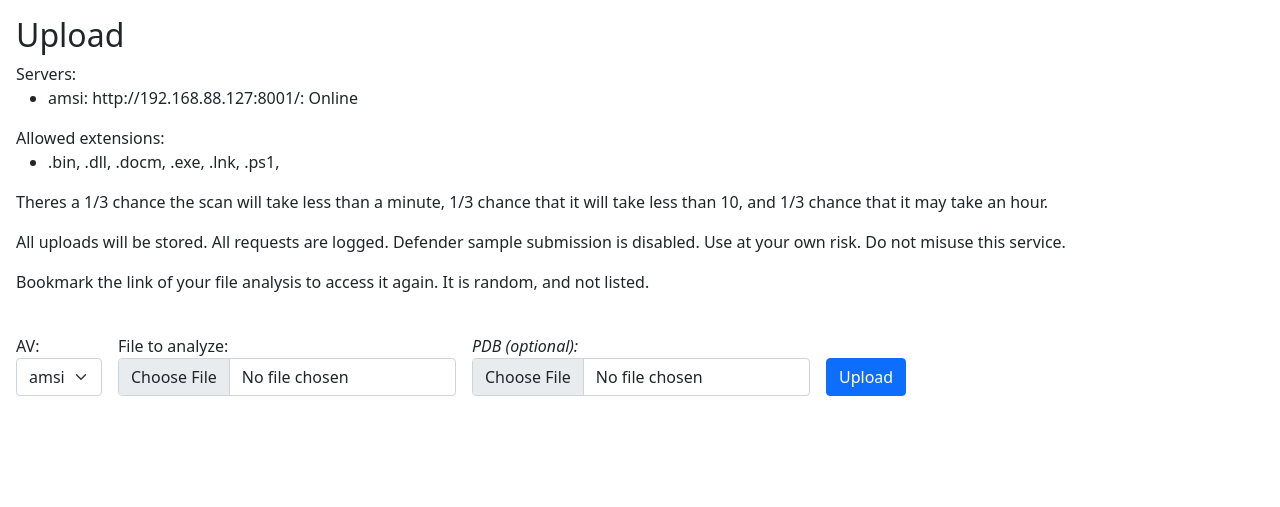
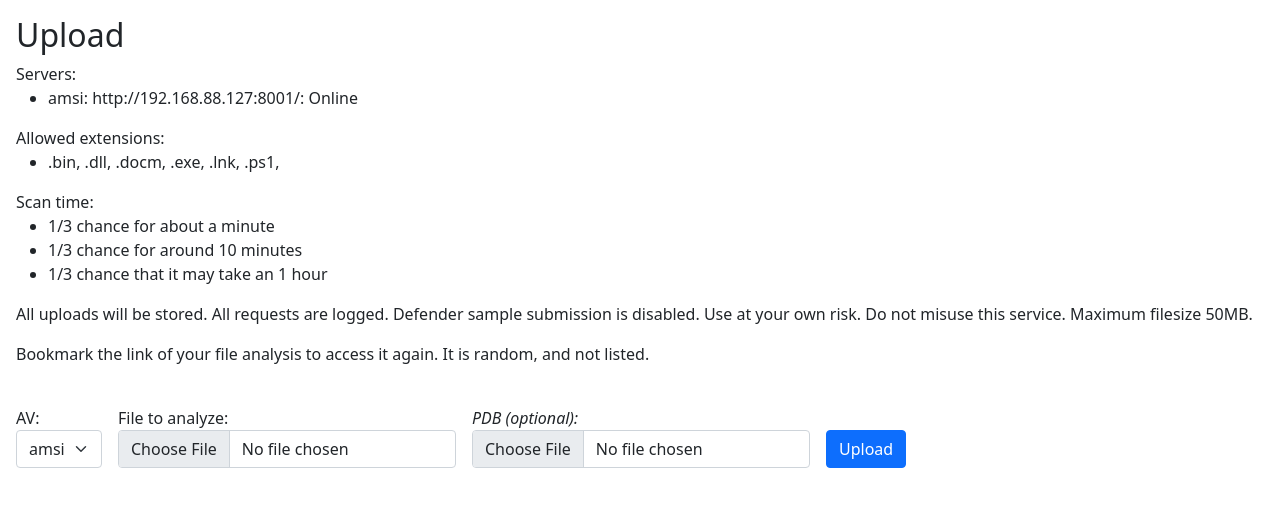
Before and after one commit to dobin/avred, a Flask app: page /upload in a window 1280 px wide. Shown: the part 56-563 px from the top of the page. Run offline with Flask 3, Linux system fonts and the light colour scheme; data that the repository does not hold is empty; some libraries are stand-ins or nearby versions.

Commit message:
fix: maximum upload filesize

```diff
--- a/app/templates/index.html
+++ b/app/templates/index.html
@@ -21,7 +21,8 @@
 
     <p>Supported formats:
       <ul>
-        <li>.exe (PE or .NET)</li>
+        <li>.exe native code</li>
+        <li>.exe .NET IL</li>
         <li>.docm</li>
         <li>.ps1</li>
       </ul>
--- a/app/templates/upload.html
+++ b/app/templates/upload.html
@@ -26,16 +26,18 @@
     </li>
   </ul>
 
-  <p>
-    Theres a 1/3 chance the scan will take less than a minute,
-    1/3 chance that it will take less than 10,
-    and 1/3 chance that it may take an hour.
-  </p>
+  Scan time:
+  <ul>
+    <li>1/3 chance for about a minute</li>
+    <li>1/3 chance for around 10 minutes</li>
+    <li>1/3 chance that it may take an 1 hour </li>
+  </ul>
 
   <p>
     All uploads will be stored. All requests are logged.
     Defender sample submission is disabled.
     Use at your own risk. Do not misuse this service.
+    Maximum filesize 50MB.
   </p>
   <p>
     Bookmark the link of your file analysis to access it again. It is random, and not listed.
--- a/app/views_upload.py
+++ b/app/views_upload.py
@@ -56,15 +56,20 @@ def upload_file():
         # Check all required parameters
         if 'server' not in request.form or not request.form['server'].isalnum():
             # no haxxoring in server name
-            logging.error('Invalid server name')
+            logging.warn('Invalid server name')
             return 'Invalid server name', 400
         serverName = request.form['server']
         if not 'file' in request.files or request.files['file'].filename == '':
             # If the user does not select a file, the browser submits an empty file without a filename
-            logging.error('No selected file')
+            logging.warn('No selected file')
             return 'No file selected', 400
         fileName = request.files['file'].filename
         fileData = request.files['file'].read()
+
+        maxFileSize = 50 * 1024 * 1024
+        if len (fileData) > maxFileSize:
+            logging.warn("File too big: {}".format(len(fileData)))
+            return "File size larget than {}".format(maxFileSize)
 
         # check if server is online
         try:
--- a/scanner.py
+++ b/scanner.py
@@ -86,7 +86,8 @@ class ScannerRest(Scanner):
             res = req.post(f"{self.scanner_path}/scan", params=params, data=scanData, timeout=10)
         except:
             # try again
-            logging.warning("Invalid server answer, retrying once")
+            logging.warning("Server timeout, retrying once")
+            logging.warning("Increase timeout if you scan large files")
             res = req.post(f"{self.scanner_path}/scan", params=params, data=scanData, timeout=10)
         jsonRes = res.json()
         scanTime = round(time.time() - timeStart, 3)
```
